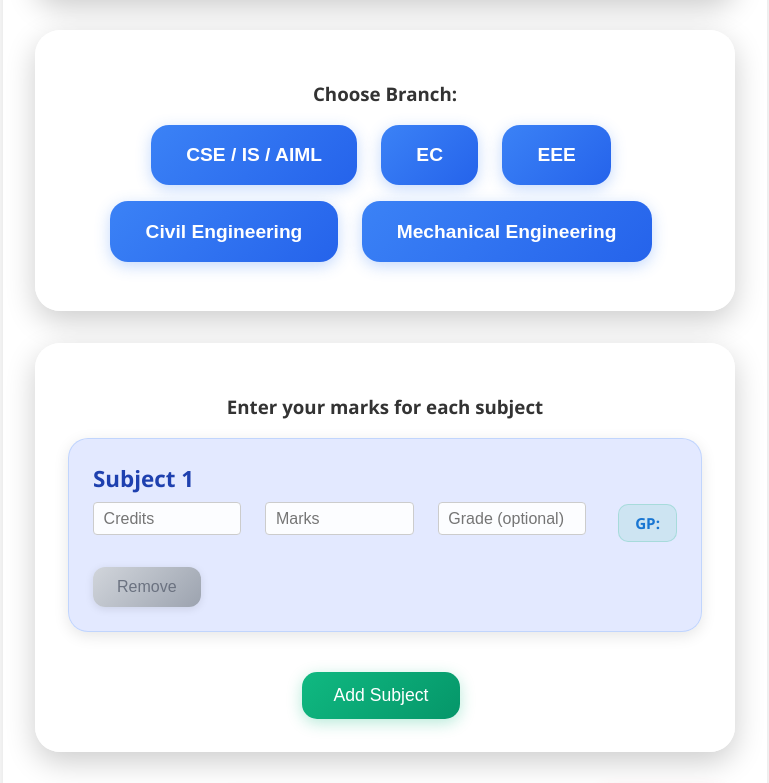
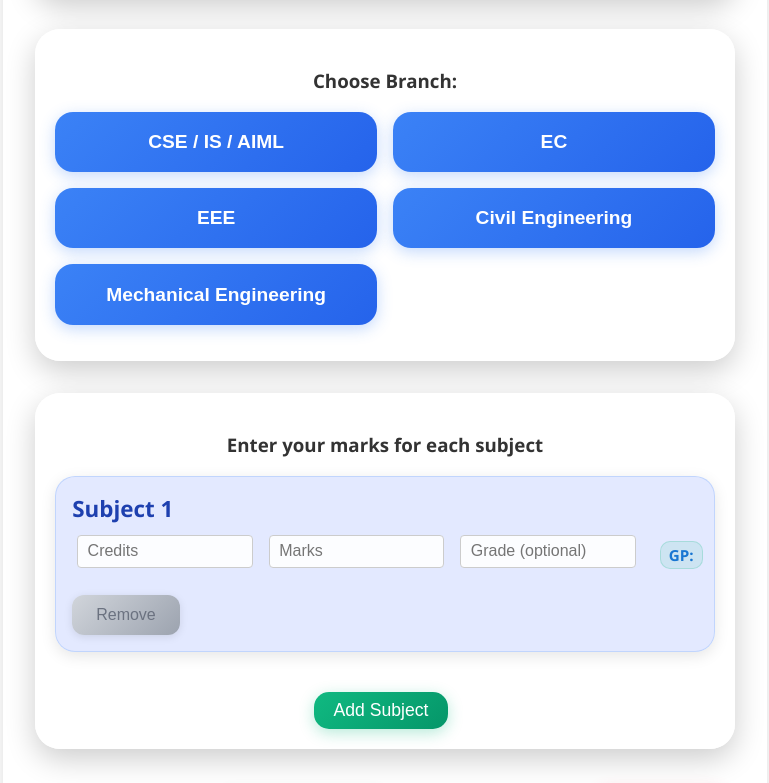
Before and after one commit to abdulreha/local-3, a React (Create React App) app: page / in a window 1280 px wide. Shown: the part 949-1732 px from the top of the page, without its empty margins (255-1024 px from the left). Built offline with nearby package versions, Linux system fonts and the light colour scheme.

Commit message:
fourth commit

```diff
--- a/src/styles/SelectorGroup.css
+++ b/src/styles/SelectorGroup.css
@@ -11,7 +11,7 @@ body {
   background: rgba(255, 255, 255, 0.95);
   border-radius: 25px;
   box-shadow: 0 10px 30px rgba(0, 0, 0, 0.2);
-  padding: 2rem;
+  padding: 1.2rem;
   margin-bottom: 2rem;
   text-align: center;
   transition: all 0.3s ease;
@@ -25,11 +25,26 @@ body {
 }
 
 .selector-group {
-  display: flex;
-  justify-content: center;
+  display: grid;
+  grid-template-columns: 1fr 1fr;
   gap: 1rem;
-  flex-wrap: wrap;
   margin: 1rem 0;
+  width: 100%;
+}
+.selector-btn {
+  width: 100%;
+  box-sizing: border-box;
+  font-size: 1.1rem;
+  padding: 0.7rem 1.2rem;
+}
+@media (max-width: 600px) {
+  .selector-group {
+    grid-template-columns: 1fr;
+  }
+  .selector-btn {
+    font-size: 1rem;
+    padding: 0.7rem 1rem;
+  }
 }
 
 .selector-btn {
@@ -79,7 +94,7 @@ body {
   color: #1e40af;
   background: rgba(59, 130, 246, 0.1);
   border-radius: 15px;
-  padding: 1rem;
+  padding: 0.6rem;
   font-weight: 500;
   border: 1px solid rgba(59, 130, 246, 0.2);
 }
@@ -87,7 +102,7 @@ body {
 .subject-card {
   background: rgba(224, 231, 255, 0.9);
   border-radius: 20px;
-  padding: 1.5rem;
+  padding: 1rem;
   margin-bottom: 1.5rem;
   box-shadow: 0 4px 15px rgba(0, 0, 0, 0.1);
   display: flex;
@@ -112,14 +127,15 @@ body {
 .subject-fields {
   display: flex;
   align-items: center;
-  gap: 1rem;
+  gap: 0.5rem;
   flex-wrap: wrap;
-  margin-bottom: 1rem;
+  margin-bottom: 0.5rem;
+  padding: 0.2rem 0.3rem;
   width: 100%;
 }
 
 .subject-input {
-  padding: 0.8rem 1rem;
+  padding: 0.4rem 0.6rem;
   border: 2px solid rgba(59, 130, 246, 0.2);
   border-radius: 12px;
   min-width: 140px;
@@ -142,7 +158,7 @@ body {
   color: #059669;
   font-weight: 600;
   background: rgba(16, 185, 129, 0.1);
-  padding: 0.5rem 1rem;
+  padding: 0.2rem 0.5rem;
   border-radius: 10px;
   border: 1px solid rgba(16, 185, 129, 0.2);
 }
@@ -152,7 +168,7 @@ body {
   color: #fff;
   border: none;
   border-radius: 15px;
-  padding: 0.8rem 2rem;
+  padding: 0.5rem 1.2rem;
   font-size: 1.1em;
   font-weight: 500;
   margin-top: 1rem;
@@ -282,25 +298,6 @@ body {
   animation: pulse 2s infinite;
 }
 
-/* Responsive design */
-@media (max-width: 768px) {
-  .subject-fields {
-    flex-direction: column;
-    align-items: stretch;
-  }
-  .selector-group {
-    flex-direction: column;
-    align-items: center;
-  }
-  .section-card {
-    padding: 1.5rem;
-    margin: 1rem;
-  }
-  .section-title {
-    font-size: 2rem;
-  }
-}
-
 .form-actions {
   display: flex;
   justify-content: center;
--- a/src/styles/main.css
+++ b/src/styles/main.css
@@ -230,6 +230,12 @@ button[disabled] {
   grid-template-columns: 1fr 1fr;
   gap: 1.2rem 2.5rem;
 }
+@media (max-width: 600px) {
+  .cgpa-grid {
+    grid-template-columns: 1fr;
+    gap: 1.2rem 0;
+  }
+}
 .cgpa-grid-item {
   display: flex;
   flex-direction: column;
@@ -282,25 +288,6 @@ button[disabled] {
 .mode-transition.transitioning {
   opacity: 0;
 }
-@media (max-width: 900px) {
-  .home-cards-container {
-    flex-direction: column;
-    align-items: center;
-    gap: 1.5rem;
-  }
-  .home-card {
-    min-width: 220px;
-    width: 90%;
-    padding: 1.5rem 1.2rem 1.2rem 1.2rem;
-  }
-  .cgpa-grid {
-    grid-template-columns: 1fr;
-    gap: 1.1rem 0;
-  }
-  .cgpa-input-card {
-    padding: 1.2rem 0.7rem 1.2rem 0.7rem;
-  }
-}
 @media print {
   body * { visibility: hidden; }
   .result-display, .result-display * { visibility: visible; }
```
